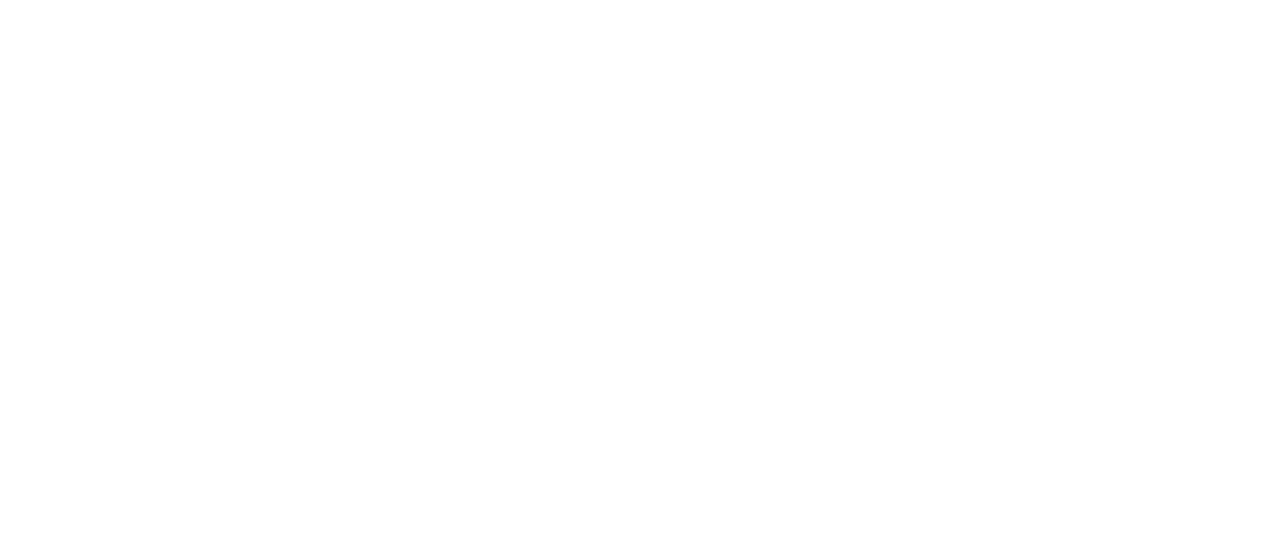
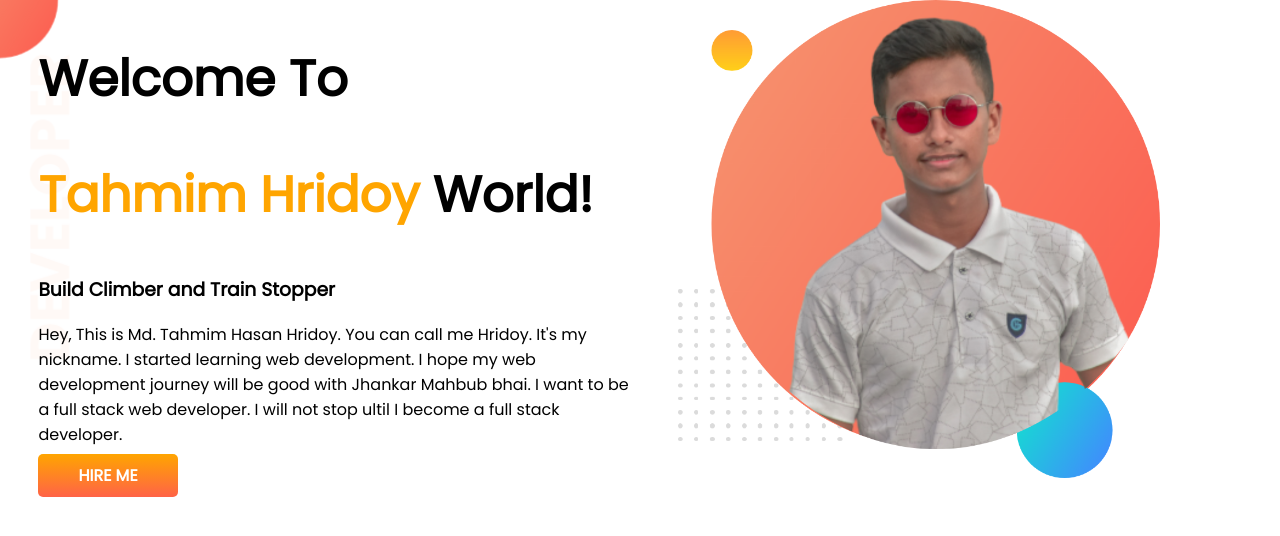
Before and after one commit to tahmimhridoy/developer-portfolio, a plain HTML site: page index.html in a window 1280 px wide. Drawn offline with Linux system fonts and the light colour scheme.

Commit message:
top banner added

```diff
--- a/index.html
+++ b/index.html
@@ -1,13 +1,34 @@
 <!DOCTYPE html>
 <html lang="en">
+
 <head>
     <meta charset="UTF-8">
     <meta http-equiv="X-UA-Compatible" content="IE=edge">
     <meta name="viewport" content="width=device-width, initial-scale=1.0">
     <title>Hridoy Portfolio</title>
+    <link rel="preconnect" href="https://fonts.googleapis.com">
+    <link rel="preconnect" href="https://fonts.googleapis.com">
+    <link rel="preconnect" href="https://fonts.gstatic.com" crossorigin>
+    <link
+        href="https://fonts.googleapis.com/css2?family=Lato:wght@300&family=Oswald:wght@200;300;400;500;600;700&family=Poppins&family=Work+Sans:ital,wght@0,100;0,200;0,300;0,400;0,500;0,600;0,700;0,800;0,900;1,100;1,200;1,300;1,400;1,500;1,600;1,700;1,800&display=swap"
+        rel="stylesheet">
     <link rel="stylesheet" href="style.css">
 </head>
+
 <body>
+    <section id="top-banner">
+        <div class="half-width">
+            <h1>Welcome To</h1>
+            <h1><span class="orangecolor">Tahmim Hridoy</span> World!</h1>
+            <h3>Build Climber and Train Stopper</h3>
+            <p>Hey, This is Md. Tahmim Hasan Hridoy. You can call me Hridoy. It's my nickname. I started learning web
+                development. I hope my web development journey will be good with Jhankar Mahbub bhai. I want to be a
+                full
+                stack web developer. I will not stop ultil I become a full stack developer.</p>
+            <a class="link-button" href="https://www.facebook.com/Tahmimhridoy" target="_blank">HIRE ME</a>
+        </div>
+        <div class="half-width"><img src="hridoy.png" alt=""></div>
+    </section>
+</body>
 
-</body>
 </html>
--- a/style.css
+++ b/style.css
@@ -0,0 +1,36 @@
+body{
+    font-family: 'Poppins', sans-serif;
+    margin: 0;
+}
+h1{
+    font-size: 50px;
+    /* color: orange; */
+}
+.orangecolor{
+    color: orange;
+}
+section{
+    display: flex;
+}
+.half-width{
+    width: 50%;
+    padding-left: 3%;
+}
+.half-width img{
+    width: 80%;
+}
+.link-button{
+    text-decoration: none;
+    background-image: linear-gradient(orange, tomato);
+    padding: 10px 40px;
+    border-radius: 5px;
+    color: white;
+    font-weight: 700;
+}
+.link-button:hover{
+    background-image: linear-gradient(tomato,orange);
+}
+#top-banner{
+    background-image: url('images/top-banner.png');
+    background-repeat: no-repeat;
+}
```
Also changed, not shown: hridoy.png (added), images/dream-bg.png (added), images/exp-bg.png (added), images/jhankar.png (added), images/jhankar2.png (added), images/my-bg.png (added), images/my-bg2.png (added), images/top-banner.png (added), 7 other files.
